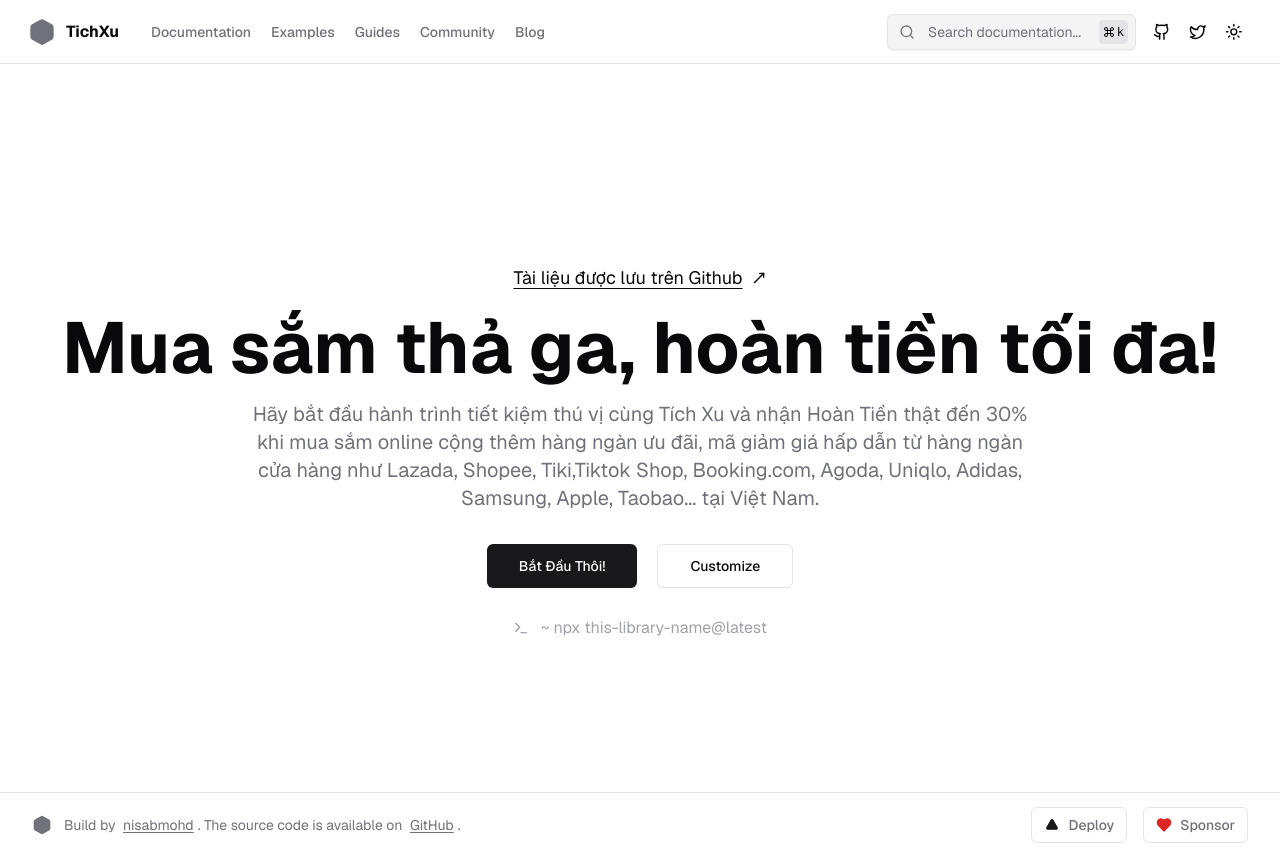
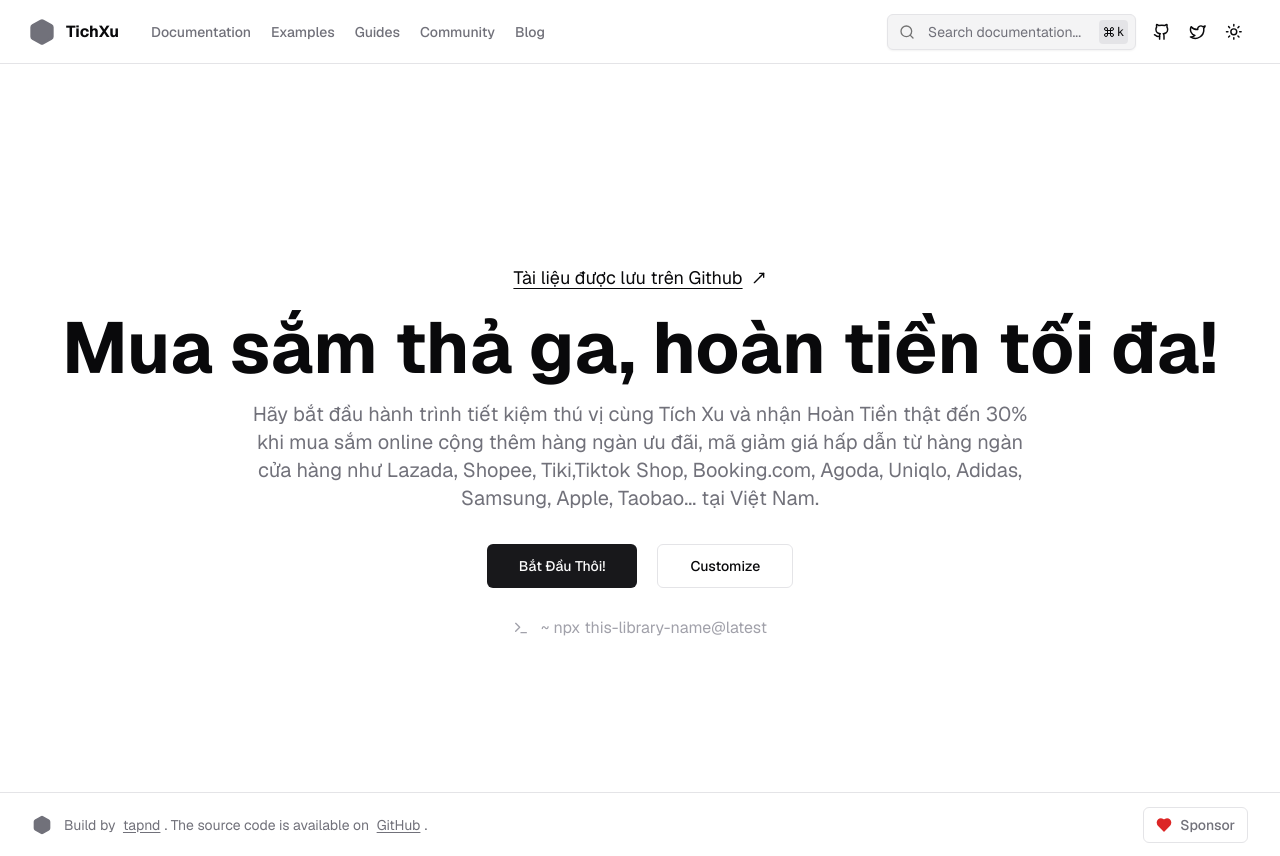
Before and after one commit to gabrieltnguyen/tichxu, a Next.js app: page / in a window 1280 px wide. Built offline with nearby package versions, Linux system fonts and the light colour scheme.

Commit message:
update footer

```diff
--- a/components/footer.tsx
+++ b/components/footer.tsx
@@ -12,14 +12,14 @@
             Build by{" "}
             <Link
               className="px-1 underline underline-offset-2"
-              href="https://github.com/nisabmohd"
+              href="https://github.com/gabrieltnguyen"
             >
-              nisabmohd
+              tapnd
             </Link>
             . The source code is available on{" "}
             <Link
               className="px-1 underline underline-offset-2"
-              href="https://github.com/nisabmohd/Docs-Stater-Template"
+              href="https://github.com/gabrieltnguyen/tichxu"
             >
               GitHub
             </Link>
@@ -38,15 +38,15 @@
 export function FooterButtons() {
   return (
     <>
-      <Link
+      {/* <Link
         href="https://vercel.com/templates/next.js/documentation-template"
         className={buttonVariants({ variant: "outline", size: "sm" })}
       >
         <TriangleIcon className="h-[0.8rem] w-4 mr-2 text-primary fill-current" />
         Deploy
-      </Link>
+      </Link> */}
       <Link
-        href="https://github.com/sponsors/nisabmohd"
+        href="https://github.com/sponsors/gabrieltnguyen"
         className={buttonVariants({ variant: "outline", size: "sm" })}
       >
         <HeartIcon className="h-4 w-4 mr-2 text-red-600 fill-current" />
```
